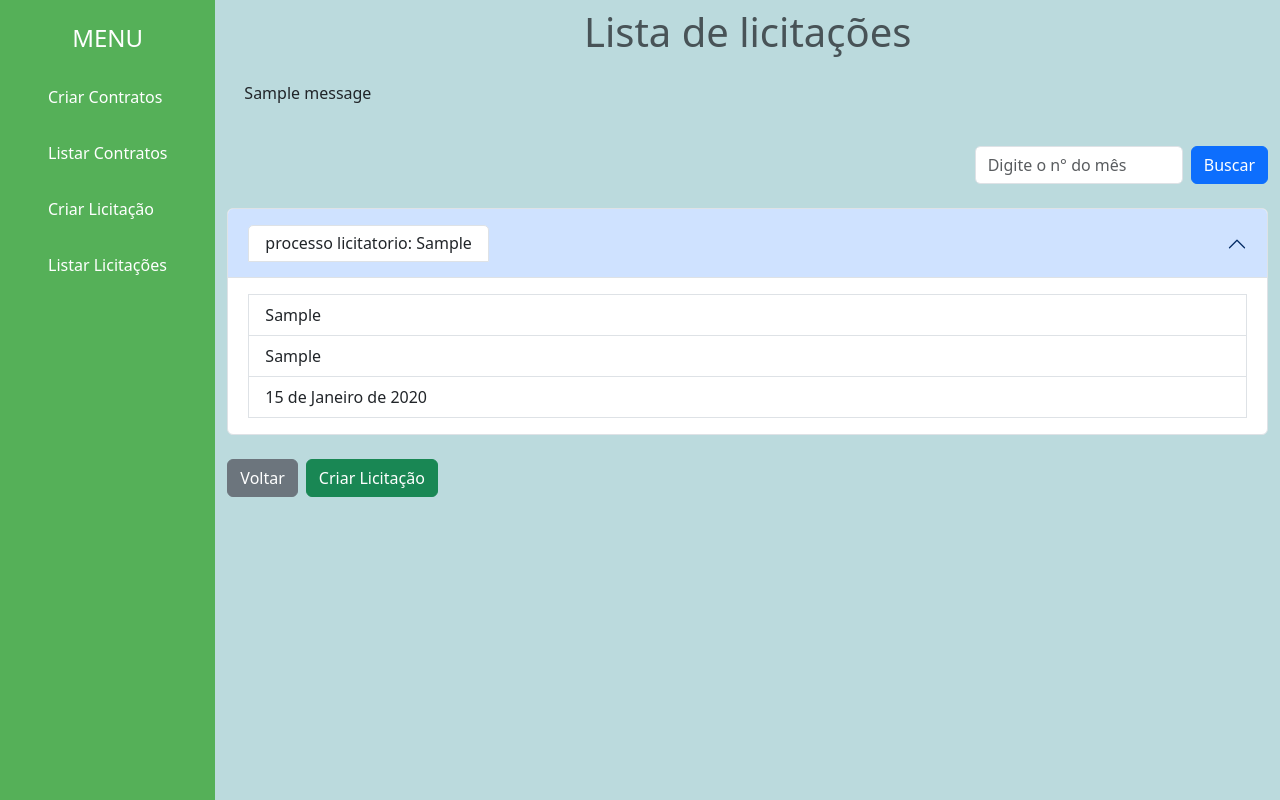
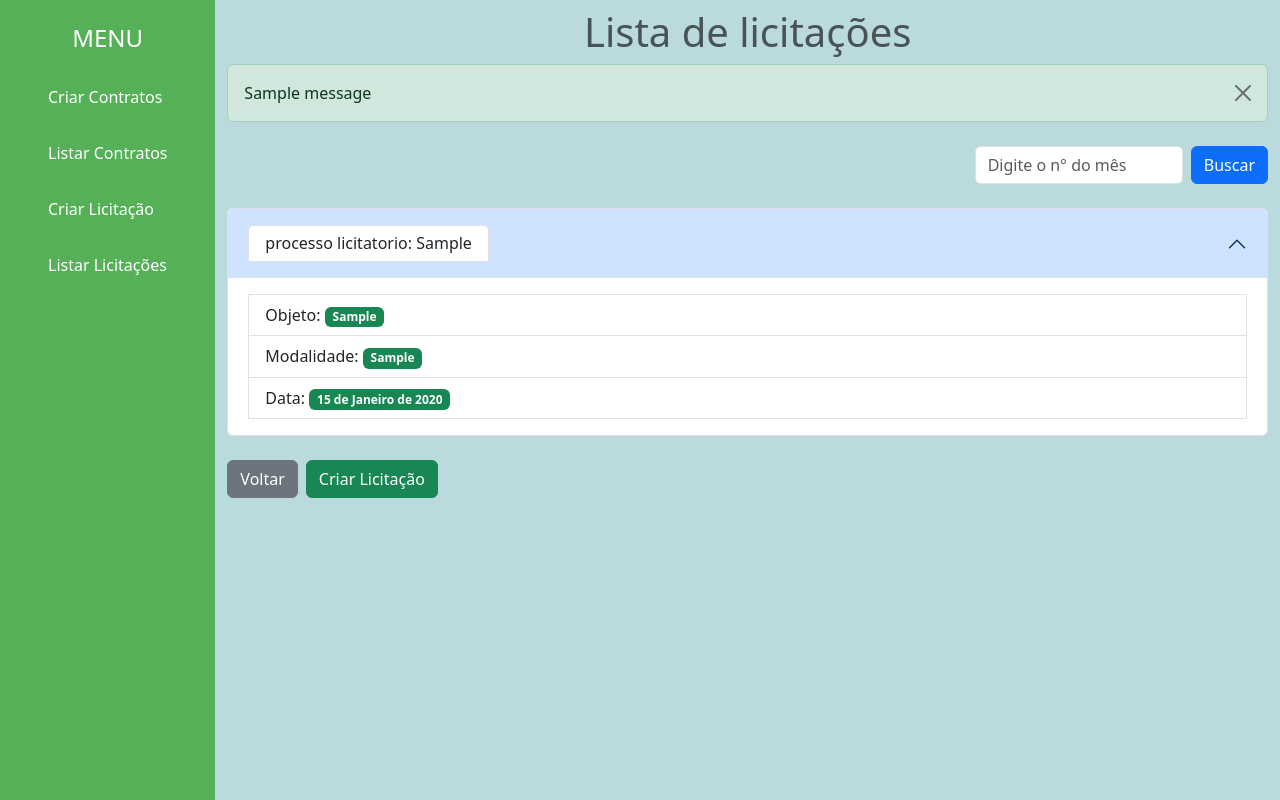
Before and after one commit to DEVerissimocoder/biddingContract, a Django app: page /licitacoes/ in a window 1280 px wide, after a click that opens the changed part. Run offline with Django 5.2, Linux system fonts and the light colour scheme; tables that the repository leaves empty hold one stand-in row (values such as "Sample post"); one stand-in notice (Sample message) is shown.

Commit message:
Ajustando alguns templates

```diff
--- a/biddingContracts/templates/buscar.html
+++ b/biddingContracts/templates/buscar.html
@@ -7,12 +7,14 @@
     {% include "sidebar.html" %}
     <div class="container-sm">
         <h1 class="text-center mt-2 text-muted">Lista de licitações</h1>
+        <form action="{% url 'biddingContracts:buscar' %}">
             <div class="d-flex flex-row-reverse mt-4">
                 <button class="btn btn-primary ml-2" type="submit">
                     Buscar
                 </button>
                 <input style=" border-radius: 5px; width: 20%;" placeholder="Digite o n° do mês" class="d-flex form-control me-2" type="text" name="buscar" id="">
             </div>
+        </form>
         {% if licitacoes %}
             <ul class="list-group">
             {% for lic in licitacoes %}
@@ -20,9 +22,9 @@
                     <h5>Processo: {{ lic.numProcess }}</h5>
                     <p>Assunto: {{ lic.assunto }}</p>
                     <p>Categoria: {{ lic.categoria }}</p>
-                    <p>Data: {{ lic.date }}</p>
+                    <p>Data: {{ lic.date|date:"d/m/Y" }}</p>
                     <div class="d-flex">
-                        <a href="{% url 'biddingContracts:update-bidding' lic.numProcess %}" name=""
+                        <a href="{ url 'biddingContracts:update-bidding' lic.numProcess %}" name=""
                     class="btn btn-info mr-2">Editar</a>
                     </div>
                 </li>
--- a/biddingContracts/templates/list_licitacoes.html
+++ b/biddingContracts/templates/list_licitacoes.html
@@ -28,9 +28,9 @@
                 </h2>
                 <div id="collapseBidding-{{ licitacao.numProcess }}" class="accordion-collapse collapse" aria-labelledby="headingOne-{{ licitacao.numProcess }}">
                     <div class="accordion-body">
-                        <li class="list-group-item"> {{licitacao.assunto}}</li>
-                        <li class="list-group-item"> {{licitacao.categoria}}</li>
-                        <li class="list-group-item"> {{licitacao.date}}</li>
+                        <li class="list-group-item"> Objeto: <span class="badge bg-success">{{licitacao.assunto}}</span></li>
+                        <li class="list-group-item"> Modalidade: <span class="badge bg-success">{{licitacao.categoria}}</span></li>
+                        <li class="list-group-item"> Data: <span class="badge bg-success">{{licitacao.date}}</span></li>
                     </div>
                 </div>
             </div>
--- a/biddingContracts/templates/messages.html
+++ b/biddingContracts/templates/messages.html
@@ -1,7 +1,11 @@
+<!-- Exibição de mensagens flash -->
 {% if messages %}
-<div class="messages">
+<div class="mb-4">
     {% for message in messages %}
-    <div {% if message.tags %} class="alert {{ message.tags }}" {% endif %} role="alert"> {{ message }}</div>
+    <div class="alert alert-{{ message.tags }} alert-dismissible fade show" role="alert">
+        {{ message }}
+        <button type="button" class="btn-close" data-bs-dismiss="alert" aria-label="Close"></button>
+    </div>
     {% endfor %}
 </div>
 {% endif %}
--- a/biddingContracts/views.py
+++ b/biddingContracts/views.py
@@ -102,50 +102,50 @@ class BiddingCreateView(CreateView):
 
 class BuscarView(View):
     """
-    Faz a o filtro por licitações baseando-se no n° do mês digitado, de 1 a 12.
+    Faz o filtro por licitações baseando-se no n° do mês digitado, de 1 a 12.
     """
     template_name = 'buscar.html'
 
     def get(self, request):
+        context = {}
         if "buscar" in request.GET:
             mes_to_search = request.GET['buscar']
             if mes_to_search:
                 try:
                     mes_to_search = int(mes_to_search)
                     if 1 <= mes_to_search <= 12:
-                        biddings = Licitacao.objects.filter(date__month=mes_to_search)
+                        biddings = self.get_queryset(mes_to_search)
                         context = {"licitacoes": biddings}
                     else:
                         context = {"error_message": "Mês inválido. Digite um número entre 1 e 12."}
                 except ValueError:
-                    context = {"error_message": "Mês inválido. Digite um número entre 1 e 12."}
+                    context = {"error_message": "Erro: o valor digitado não é um número."}
             else:
                 context = {"error_message": "Por favor, digite um mês válido."}
-        else:
-            context = {}
         return render(request, self.template_name, context)
 
+    def get_queryset(self, mes):
+        return Licitacao.objects.filter(date__month=mes)
 
- # View que atualiza as licitações
+
+ # Visão que atualiza as licitações
 class BiddingUpdateView(UpdateView):
     model = Licitacao
     template_name = "licitacoes/edit_licitacoes.html"
     form_class = formLicitacao
     context_object_name = "licitacao"
 
-    def get_object(self, queryset=None):
-        return Licitacao.objects.get(numProcess=self.kwargs['pk'])
+    def form_valid(self, form):
+        messages.success(self.request, 'Licitação editada com sucesso!')
+        return super().form_valid(form)
+
+    def form_invalid(self, form):
+        messages.error(self.request, 'Erro ao editar licitação. Verifique os campos do formulário.')
+        return render(self.request, self.template_name, {"form": form})
+
+    def get_success_url(self):
+        return reverse_lazy("biddingContracts:licitacoes")
 
     def get_context_data(self, **kwargs):
         context = super().get_context_data(**kwargs)
         return context
-
-    def form_valid(self, form):
-        form.instance.modified_by = self.request.user
-        return super().form_valid(form)
-
-    def form_invalid(self, form):
-        return render(self.request, self.template_name, {"form": form})
-
-    def get_success_url(self):
-        return reverse_lazy("biddingContracts:licitacoes")
```
Also changed, not shown: biddingContract/settings.py (+10 -0 lines), biddingContracts/admin.py (+12 -1 lines). Lines whose indentation alone changed are shown as unchanged.
